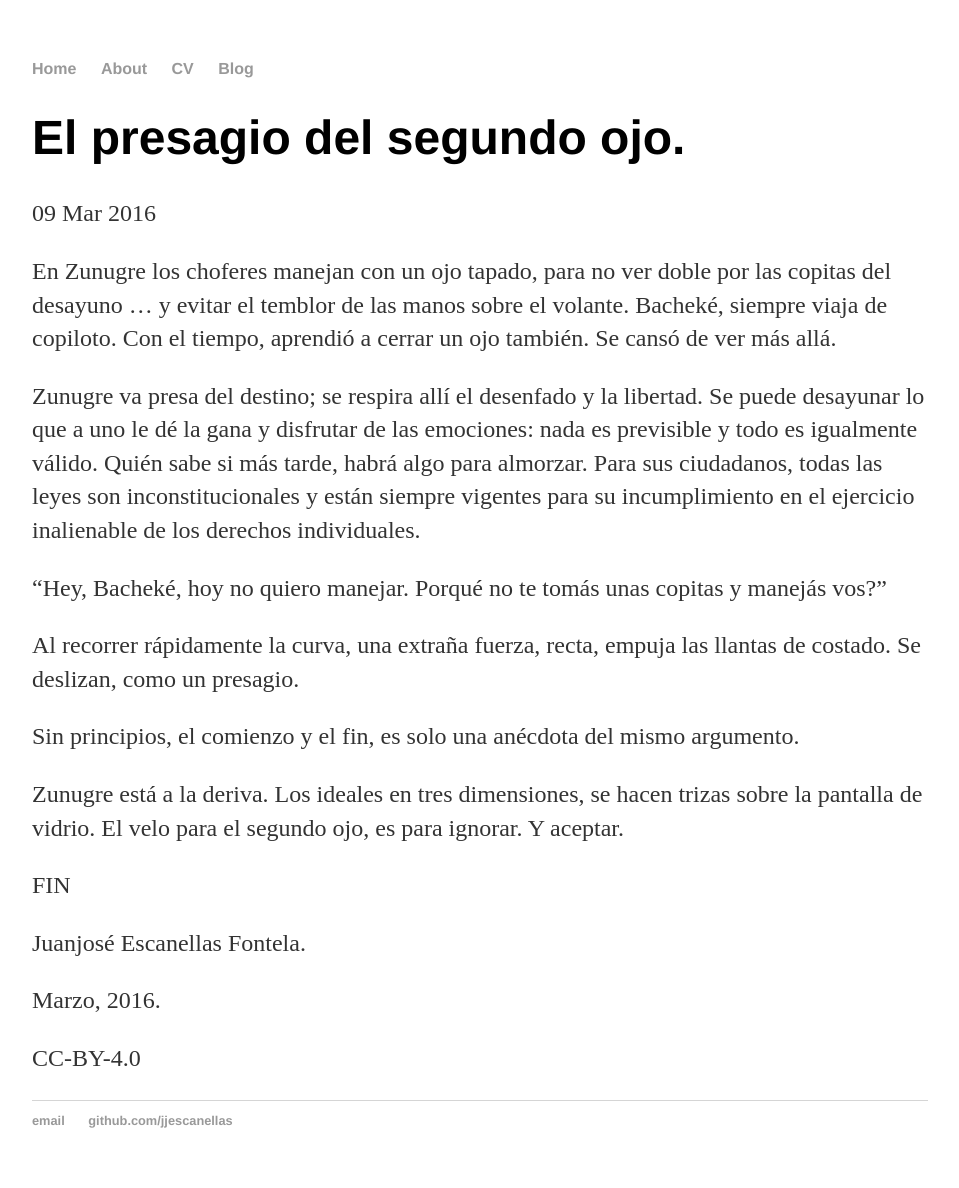
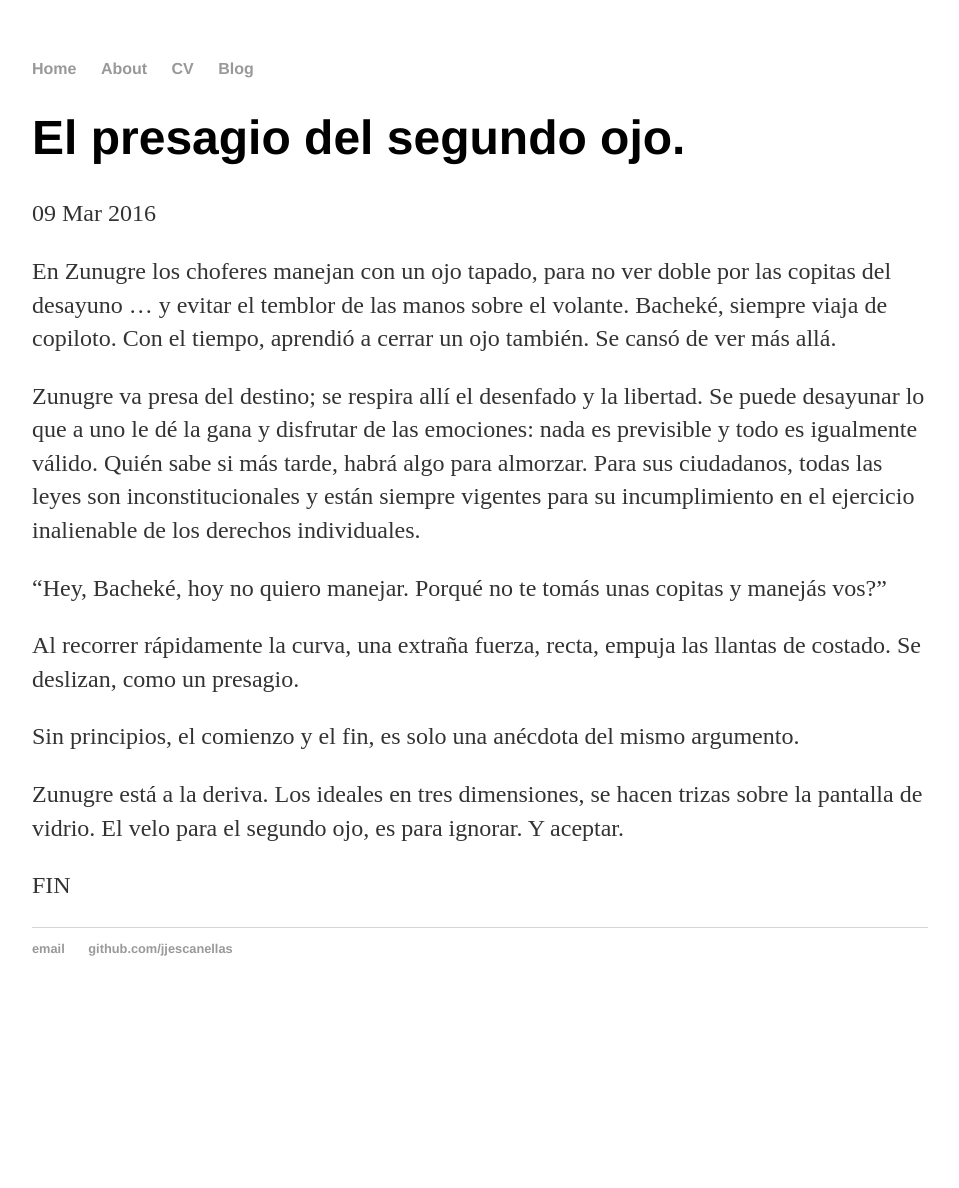
Before and after one commit to jjescanellas/jjescanellas.github.io, a Jekyll site: the page built from _posts/2016-03-09-jj-escanellas-site-launched.md, in a window 1280 px wide. Shown: the whole page, without its empty margins (160-1119 px from the left). Built offline with Jekyll 4.4.1, drawn with Linux system fonts in a browser that asks for light colours; after the commit the page ends 1016 px from its top, so only the background shows below that.

Commit message:
Update 2016-03-09-jj-escanellas-site-launched.md
se quitan derechos al cuento

```diff
--- a/_posts/2016-03-09-jj-escanellas-site-launched.md
+++ b/_posts/2016-03-09-jj-escanellas-site-launched.md
@@ -27,9 +27,3 @@ trizas sobre la pantalla de vidrio.  El velo para el segundo ojo, es
 para ignorar. Y aceptar.
 
 FIN
-
-Juanjosé Escanellas Fontela.
-
-Marzo, 2016.
-
-CC-BY-4.0
```
